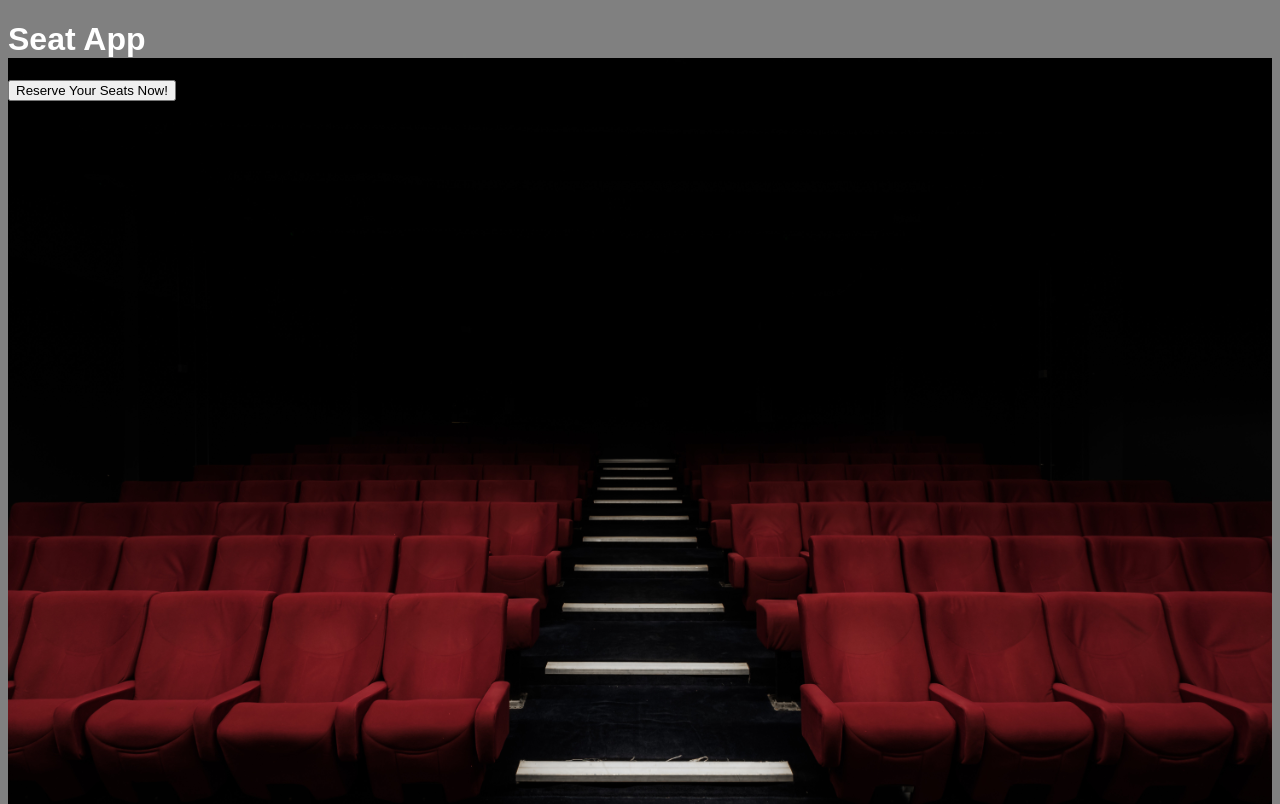
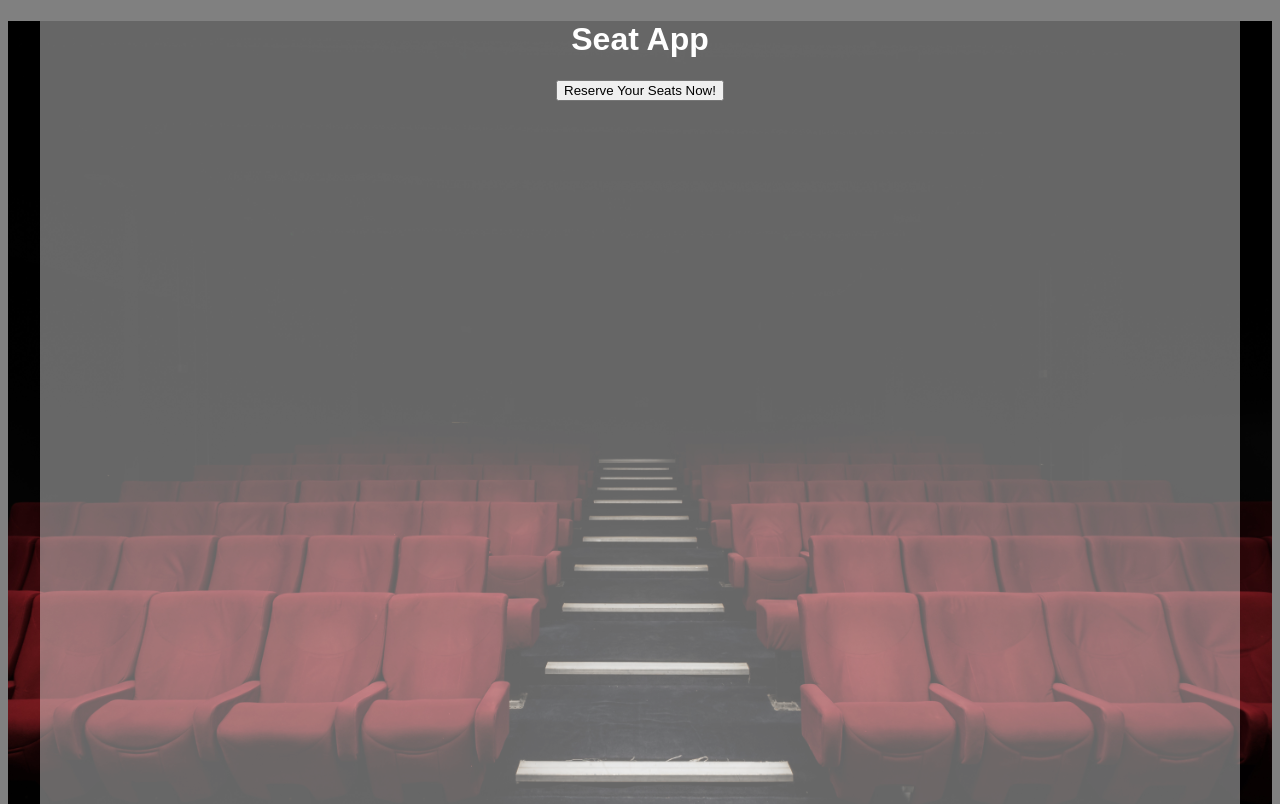
Before and after one commit to DefinitionOfDunne/gc-midterm, a plain HTML site: page index.html in a window 1280 px wide. Shown: the top 804 px of the page. Drawn offline with nearby package versions, Linux system fonts and the light colour scheme.

Commit message:
css update

```diff
--- a/index.html
+++ b/index.html
@@ -10,8 +10,10 @@
 <body>
 	<div id="pageContainer">
 		<div id="welcome" class="page">
-			<h1>Seat App</h1>
-			<button>Reserve Your Seats Now!</button>
+        <div id="welcomeContainer" class="page">
+          <h1>Seat App</h1>
+			    <button>Reserve Your Seats Now!</button>
+        </div>
 		</div>
 
 		<div id="mainPage" class="page">
@@ -61,6 +63,8 @@
 		</div>
 	</div>
 
+    <div id ="bookedReso" style = "position: fixed" ></div>
+
 	<footer>
 		<!-- copyright or something here -->
 	</footer>
--- a/js/app.js
+++ b/js/app.js
@@ -1,4 +1,5 @@
-$(document).ready(function() {
+$(document).ready(function()
+
 console.log( "ready!" );
 
 var reservations= [];
@@ -8,7 +9,6 @@ $(".seat").on('click', function() {
     $("#form").show();
 	   $seatReservation = $(this).attr("id");
      reservations.push({seat: $seatReservation});
-  //console.log($seatReservation);
   });
 
   $("#submit").on('click', function() {
@@ -17,7 +17,7 @@ $("#submit").on('click', function() {
     var $email = $('#email').val();
     var $movie = $('#movie').val();
     var $time = $('#time').val();
-  //console.log($name + $phone + $email + $movie + $time);
+
     reservations.push(
       {name: $name},
       {phone: $phone},
@@ -26,8 +26,6 @@ $("#submit").on('click', function() {
       {time: $time}
   );
 
+
+console.log(reservations);
 });
-//for ( var i = 0; i < reservations.length; i++) {
-console.log(reservations);
-
-});
--- a/style/styles.css
+++ b/style/styles.css
@@ -1,17 +1,14 @@
 body {
   font-family: Arial, sans-serif;
-  font-weight: 400;
   font-size: 100%;
   line-height: normal;
   box-sizing: border-box;
 }
 
-h1{
-  background-color: rgba(255, 255, 255, 0.5);
-}
 html, body {
   background-color: gray;
 }
+
 h1{
   color: white;
 }
@@ -19,7 +16,6 @@ h1{
 #form {
   display: none;
 }
-
 
 #welcome {
   background: url("../images/theater-banner.jpg") no-repeat center center fixed;
@@ -55,3 +51,14 @@ input{
 	display:block;
 	margin-bottom:20px;
 }
+
+
+#welcomeContainer{
+    width: 95%;
+    height: 95%;
+    background-color: rgba(255, 255, 255, 0.4);
+    text-align: center;
+    margin: 0 auto;
+
+
+}
```
Lines whose indentation alone changed are shown as unchanged.
